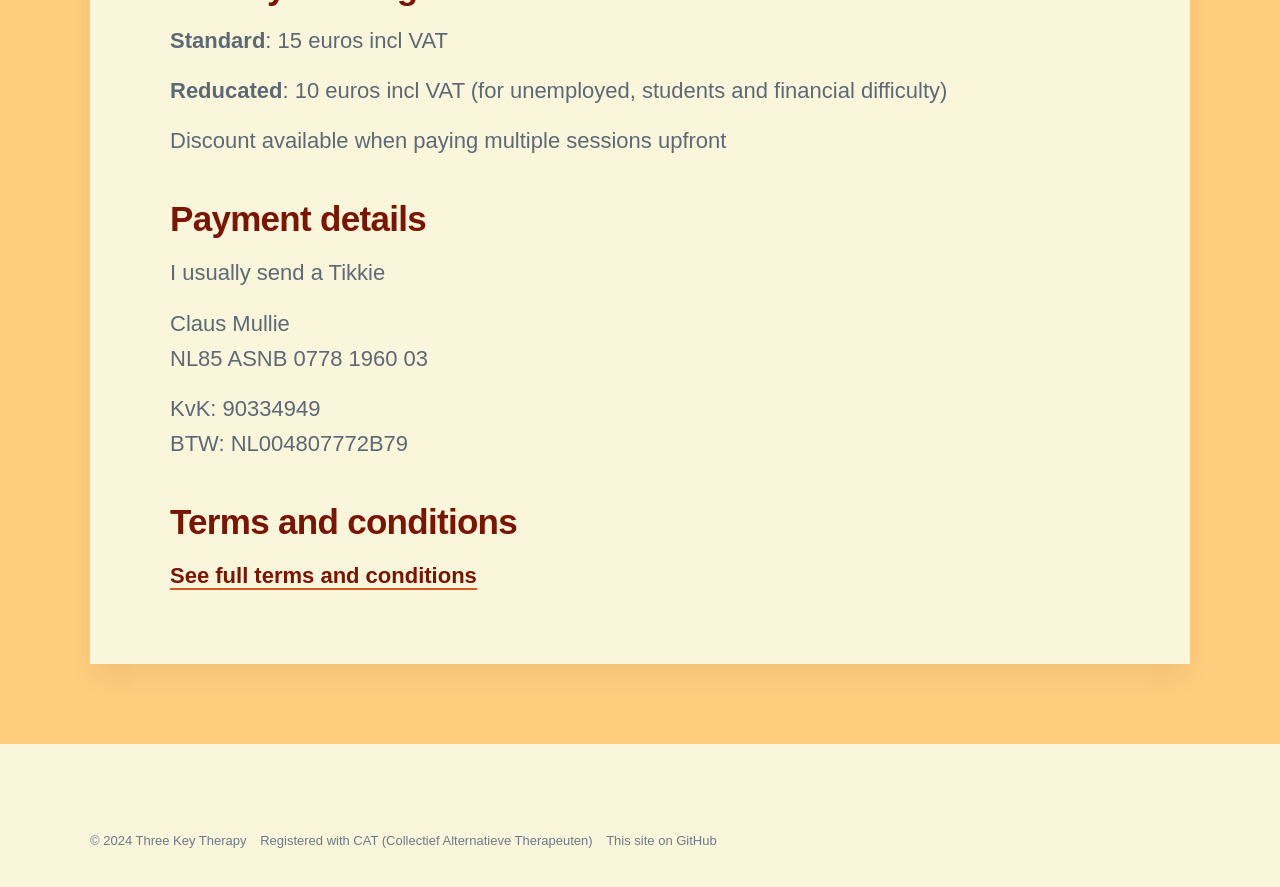
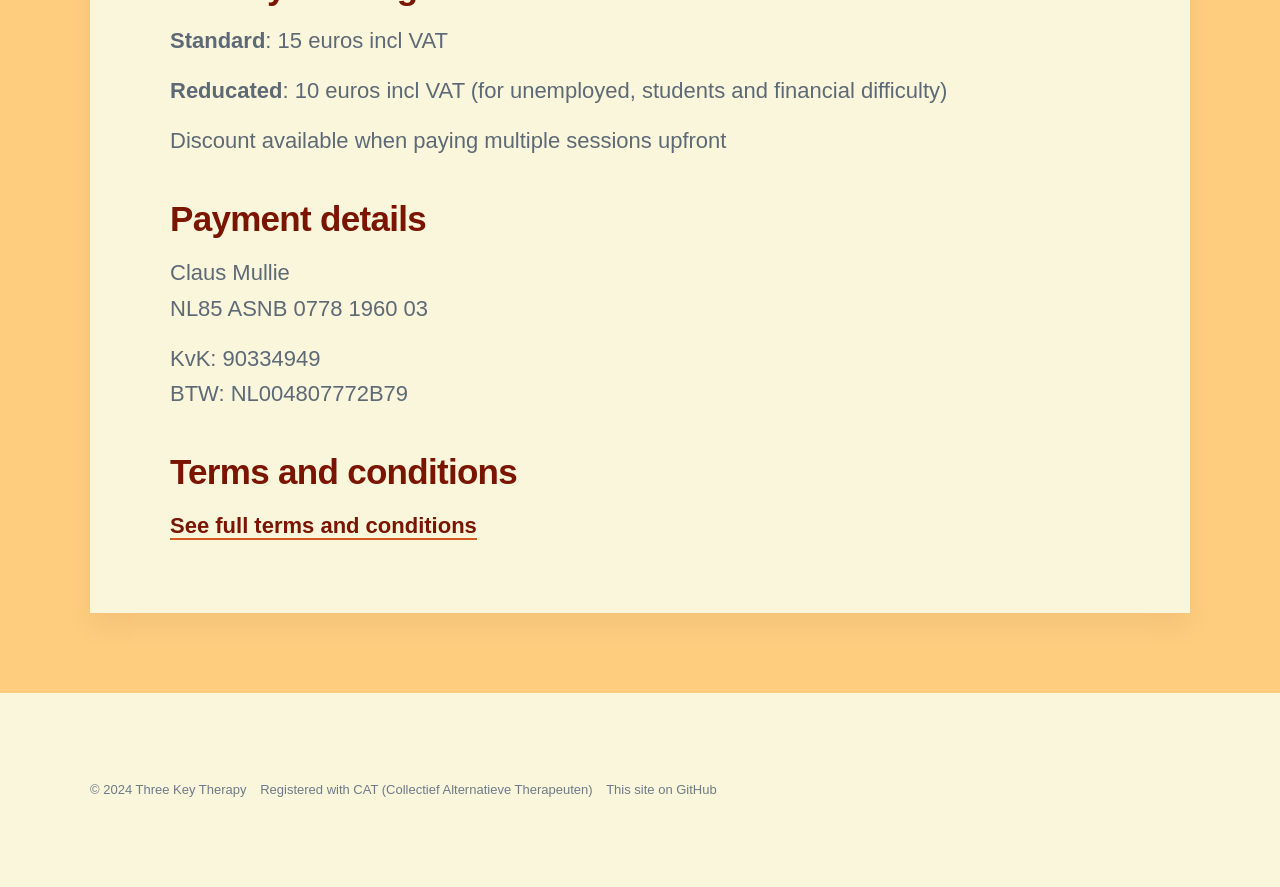
Before and after one commit to threekeytherapy/threekeytherapy.com, a Jekyll site: the page built from _pages/pricing.md, in a window 1280 px wide and 900 px high, scrolled down 1170 px. Shown: the top 887 px of the window. Built offline with Jekyll 4.4.1, drawn with Linux system fonts in a browser that asks for light colours; nearby versions of some CDN libraries; some web fonts are replaced.

Commit message:
removes clutter

```diff
--- a/_pages/pricing.md
+++ b/_pages/pricing.md
@@ -29,8 +29,6 @@ Discount available when paying multiple sessions upfront
 
 ## Payment details
 
-I usually send a Tikkie
-
 Claus Mullie
 NL85 ASNB 0778 1960 03
 
```
